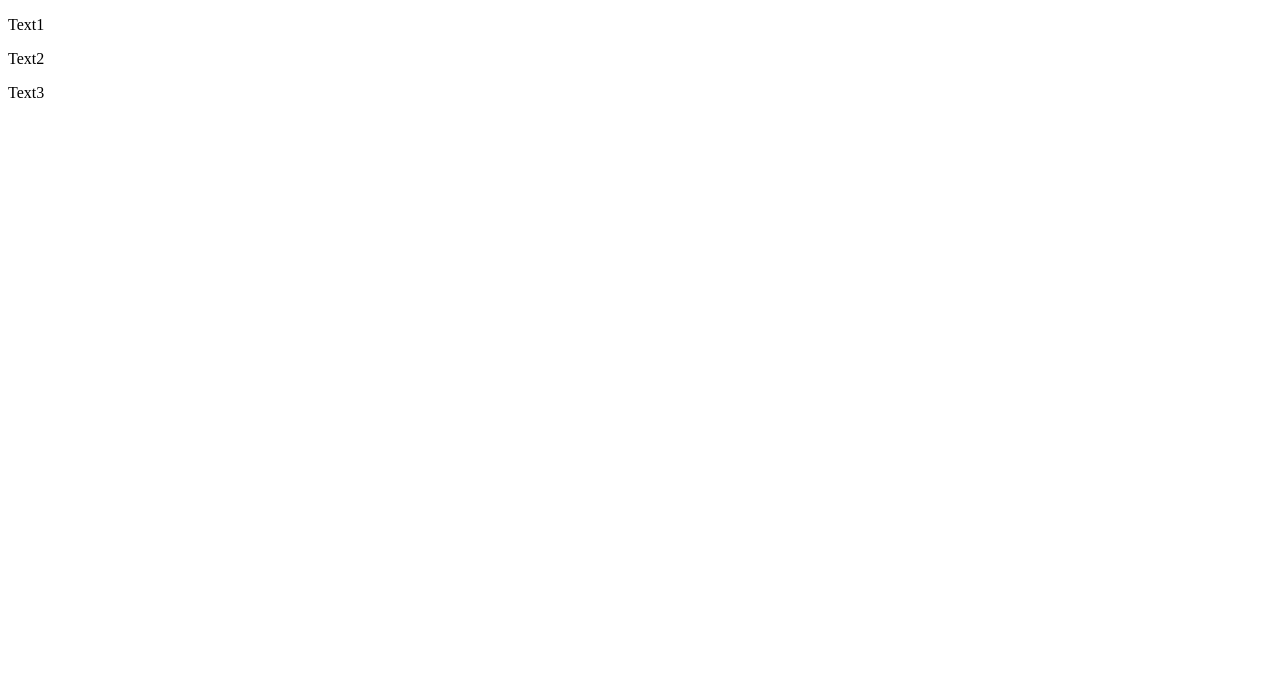
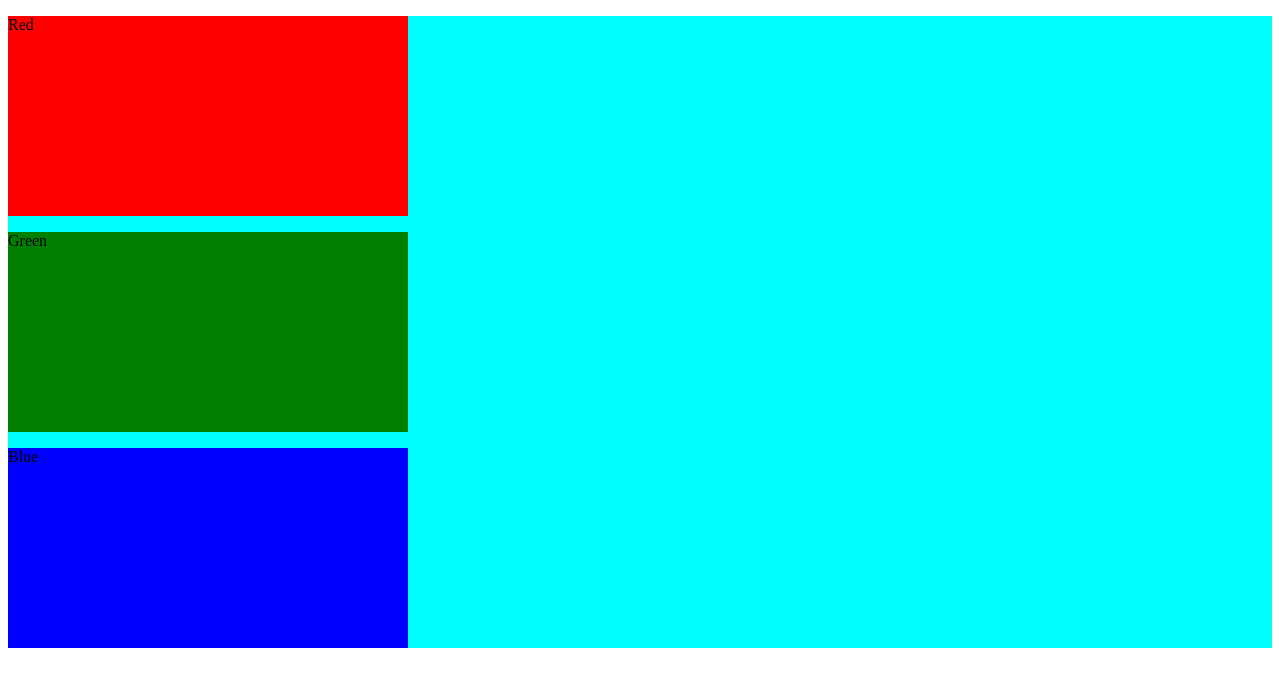
Before and after one commit to sfgts/html-2, a plain HTML site: page index3.html in a window 1280 px wide. Drawn offline with Linux system fonts and the light colour scheme.

Commit message:
add-style3

```diff
--- a/index3.html
+++ b/index3.html
@@ -4,16 +4,19 @@
     <meta charset="UTF-8">
     <meta name="viewport" content="width=device-width, initial-scale=1.0">
     <title>Document</title>
+    <link rel="stylesheet" type="text/css" href="/style3.css">
 </head>
 <body>
-    <div>
-        <p>Text1</p>
-    </div>
-    <div>
-        <p>Text2</p>
-    </div>
-    <div>
-        <p>Text3</p>
+    <div class="mainBox">
+        <div class="box boxRed">
+            <p>Red</p>
+        </div>
+        <div class="box boxGreen">
+            <p>Green</p>
+        </div>
+        <div class="box boxBlue">
+            <p>Blue</p>
+        </div>
     </div>
 </body>
 </html>
--- /dev/null
+++ b/style3.css
@@ -0,0 +1,17 @@
+.mainBox {
+    width: 100%;
+    background:aqua
+}
+.box {
+    width: 400px;
+    height: 200px;
+}
+.boxRed {
+background-color: red;
+}
+.boxGreen {
+    background-color: green;
+}
+.boxBlue {
+    background-color: blue;
+}
```
Also changed, not shown: index2.html (+2 -2 lines), style2.css (renamed from style.css).
